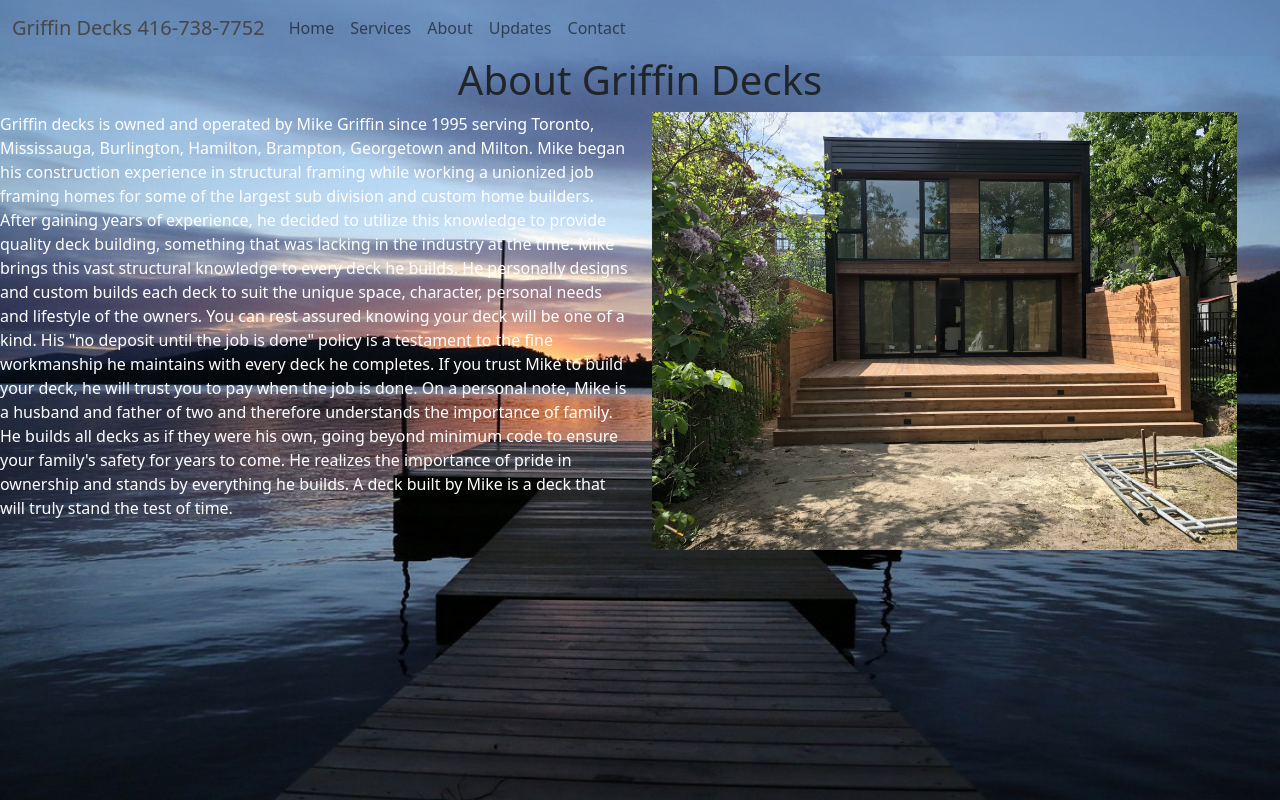
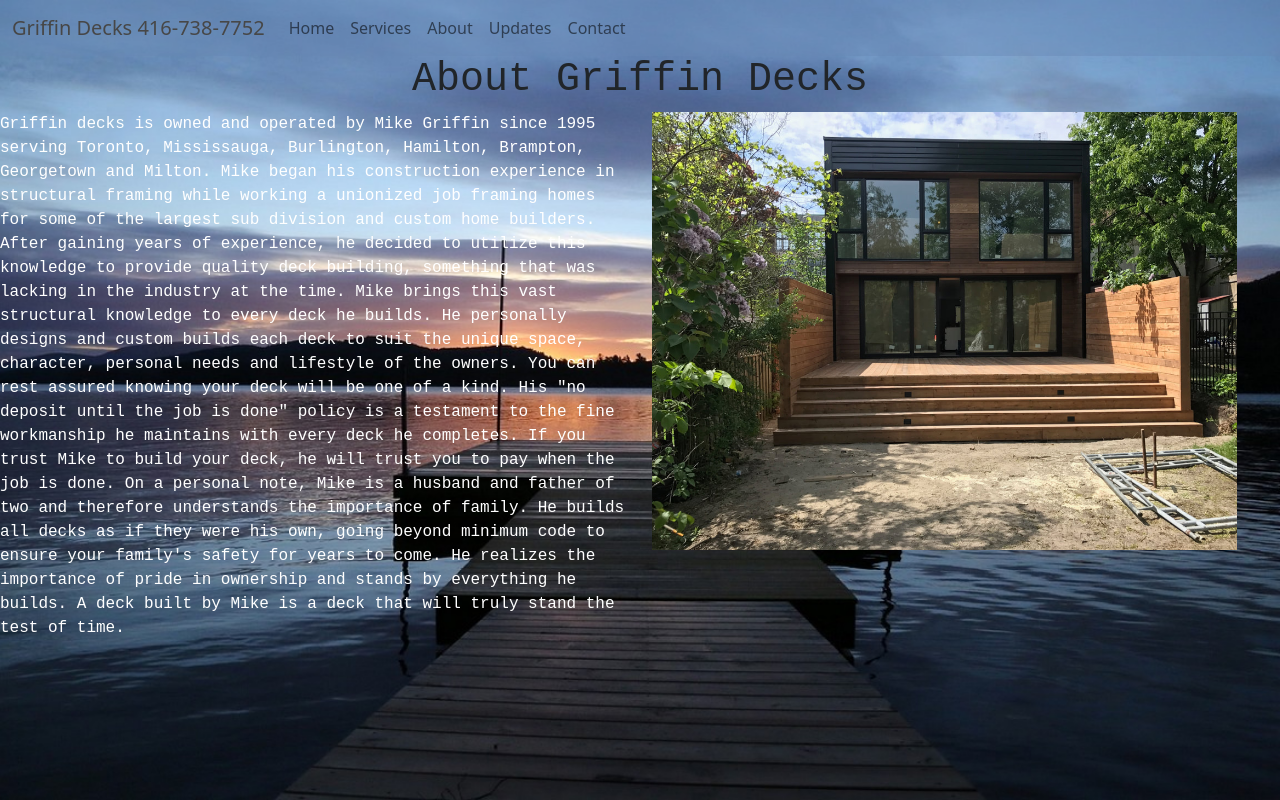
Before and after one commit to salmanalmaskati/salmanalmaskati.github.io, a website: page Capstone/about.html in a window 1280 px wide. Drawn offline with nearby package versions, Linux system fonts and the light colour scheme.

Commit message:
update capstone

```diff
--- a/Capstone/about.css
+++ b/Capstone/about.css
@@ -22,3 +22,11 @@ html, body {
     overflow: auto;
     overflow-x: hidden;
   }
+
+  h1{
+    font-family: monospace;
+  }
+
+  p{
+    font-family: monospace;
+  }
--- a/Capstone/about.html
+++ b/Capstone/about.html
@@ -40,7 +40,7 @@
 <div class="background-image">
   <nav class="navbar navbar-expand-lg" style="background-color: rgba(102, 134, 179, 0.404);">
     <div class="container-fluid">
-      <a class="navbar-brand" href="#" style="color: hsl(0, 0%, 28%);;" >Griffin Decks 416-738-7752</a>
+      <a class="navbar-brand" href="home.html" style="color: hsl(0, 0%, 28%);;" >Griffin Decks 416-738-7752</a>
       <button class="navbar-toggler" type="button" data-bs-toggle="collapse" data-bs-target="#navbarSupportedContent" aria-controls="navbarSupportedContent" aria-expanded="false" aria-label="Toggle navigation">
         <span class="navbar-toggler-icon"></span>
       </button>
--- a/Capstone/services.css
+++ b/Capstone/services.css
@@ -233,3 +233,19 @@ html, body {
   .cards-list .card8 .card_image a i {
     color: #9C9C9C;
   }
+
+  .nav-link{
+    font-family: monospace;
+  }
+
+h1{
+  font-family: monospace;
+}
+
+h6{
+  font-family: monospace;
+}
+
+p{
+  font-family: monospace;
+}
```
Also changed, not shown: Capstone/services.html (+2 -2 lines).
